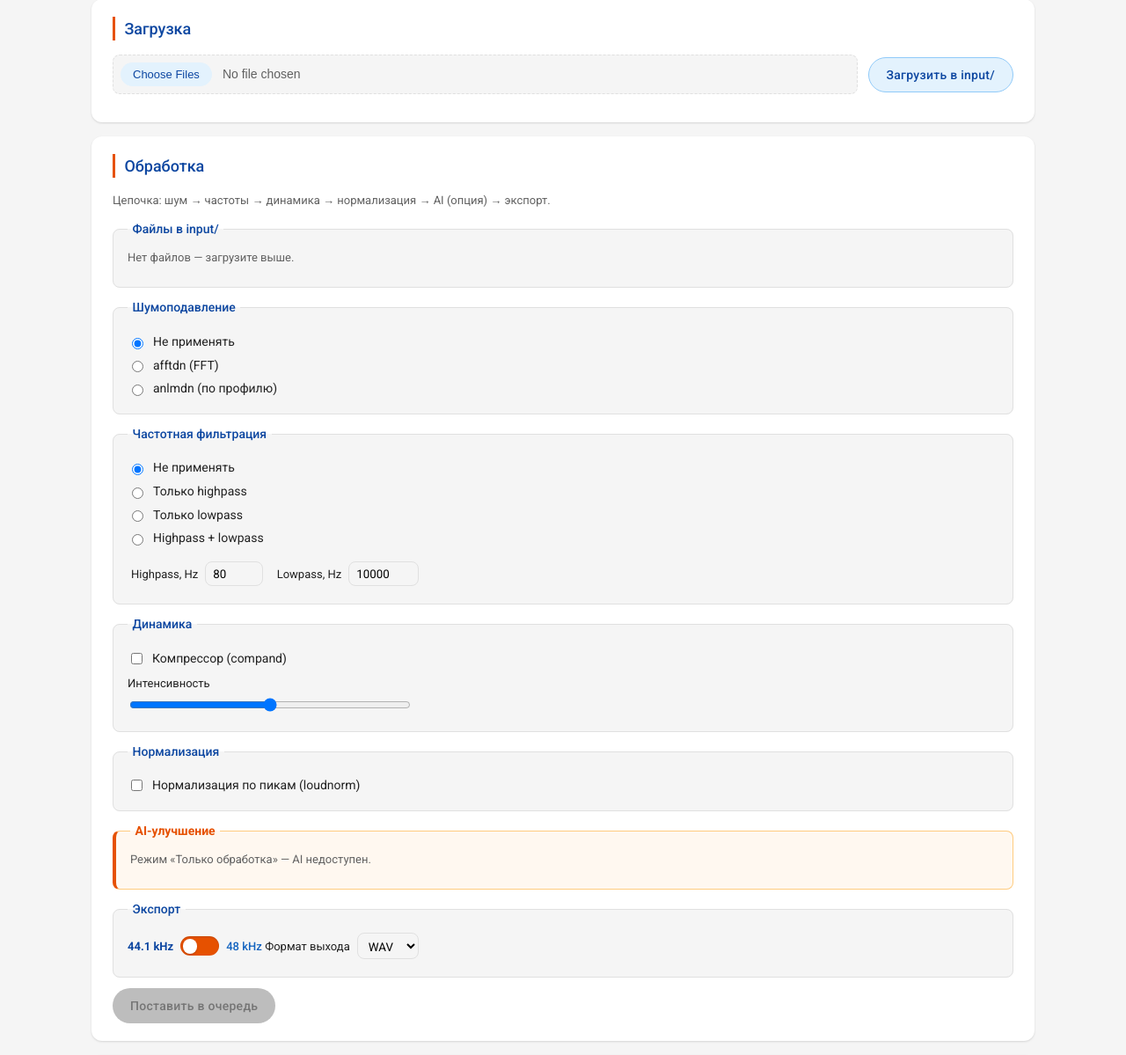
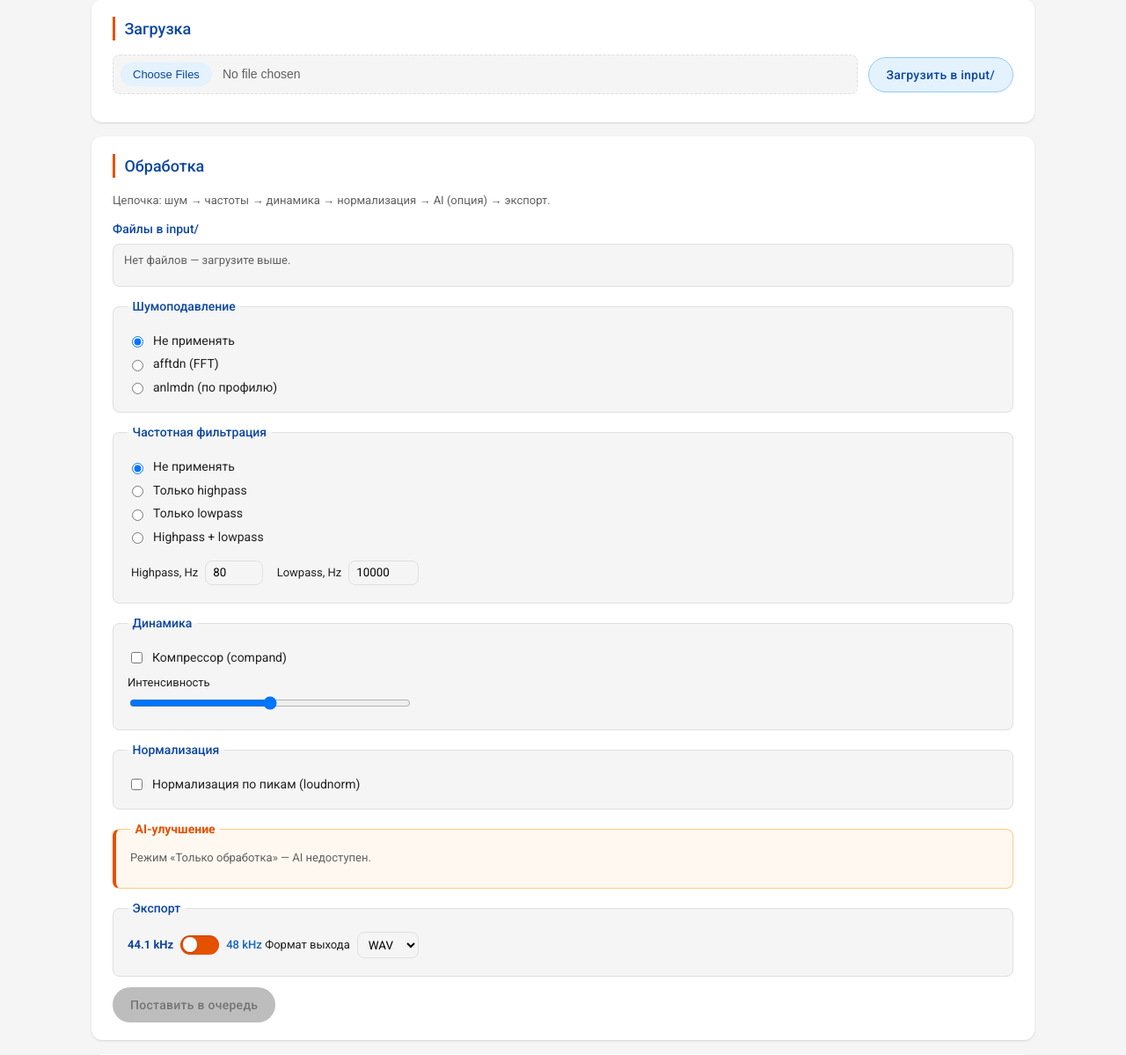
Before and after one commit to mcherepanov/super-resolution, a FastAPI app: page / in a window 1280 px wide. Shown: the part 174-1373 px from the top of the page at 88% size. Run offline with FastAPI, Linux system fonts and the light colour scheme; data that the repository does not hold is empty; parts of the project's set-up code (start-up, migrations or seed data) failed here and were passed over.

Commit message:
renew  buttons 1

```diff
--- a/web/app/static/style.css
+++ b/web/app/static/style.css
@@ -446,14 +446,34 @@ a:hover {
   background: var(--md-sys-color-surface);
 }
 
-.file-checklist-panel {
+.file-checklist-section {
+  margin: 0 0 0.75rem;
+}
+
+.file-checklist-head {
   display: flex;
-  flex-direction: column;
-  gap: 0.35rem;
+  flex-wrap: wrap;
+  align-items: center;
+  justify-content: space-between;
+  gap: 0.5rem 0.75rem;
+  margin-bottom: 0.35rem;
+}
+
+.file-checklist-head__title {
+  font-weight: 500;
+  color: var(--color-blue-deep);
+}
+
+.file-checklist-fieldset {
+  margin: 0;
+}
+
+.file-checklist-fieldset.block {
+  padding: 0.5rem 0.75rem;
 }
 
 .file-checklist {
-  max-height: 12rem;
+  max-height: 13.5rem;
   overflow-y: auto;
 }
 
--- a/web/app/templates/process_panel.html
+++ b/web/app/templates/process_panel.html
@@ -7,11 +7,11 @@
 
 {% include "cue_panel.html" %}
 
-<fieldset class="block">
-  <legend>Файлы в input/</legend>
+<div class="file-checklist-section">
+  <div class="file-checklist-head">
+    <span class="file-checklist-head__title">Файлы в input/</span>
     {% if input_files %}
     {% set deletable_count = input_files | rejectattr('delete_busy') | list | length %}
-  <div class="file-checklist-panel">
     <div class="file-checklist-toolbar">
       <button type="button" class="file-checklist-toolbar__btn btn-select-all-files">Выделить все</button>
       <button type="button" class="file-checklist-toolbar__btn file-checklist-toolbar__btn--danger btn-delete-all-files"
@@ -23,6 +23,10 @@
         Удалить все
       </button>
     </div>
+    {% endif %}
+  </div>
+  <fieldset class="block file-checklist-fieldset">
+    {% if input_files %}
     <div class="file-checklist" id="file-checklist">
     {% for f in input_files %}
     <div class="file-checklist-row">
@@ -45,11 +49,11 @@
     </div>
     {% endfor %}
     </div>
-  </div>
     {% else %}
     <p class="hint">Нет файлов — загрузите выше.</p>
     {% endif %}
   </fieldset>
+</div>
 
 <form id="process-form" class="process-form"
       hx-post="/process"
```
Lines whose indentation alone changed are shown as unchanged.
